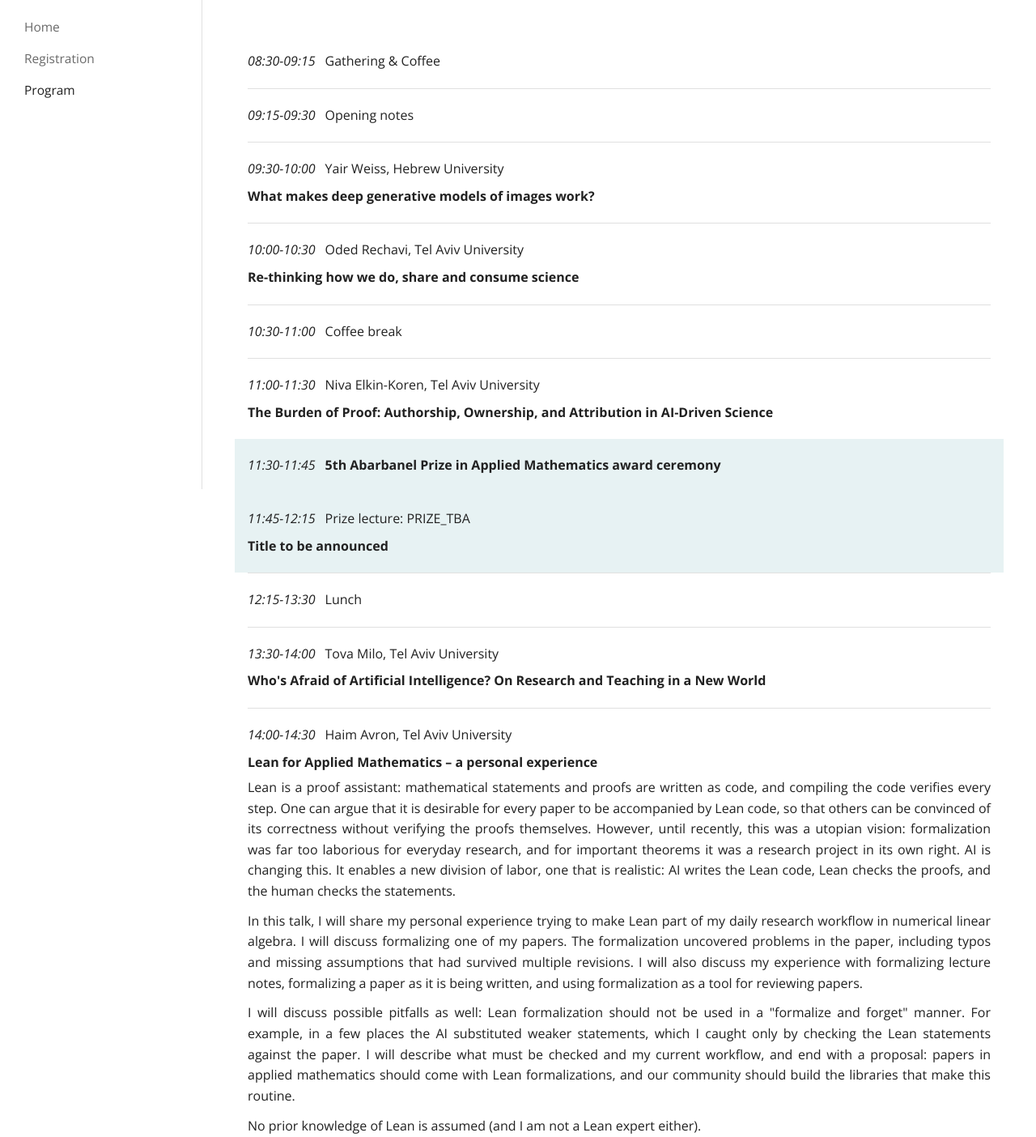
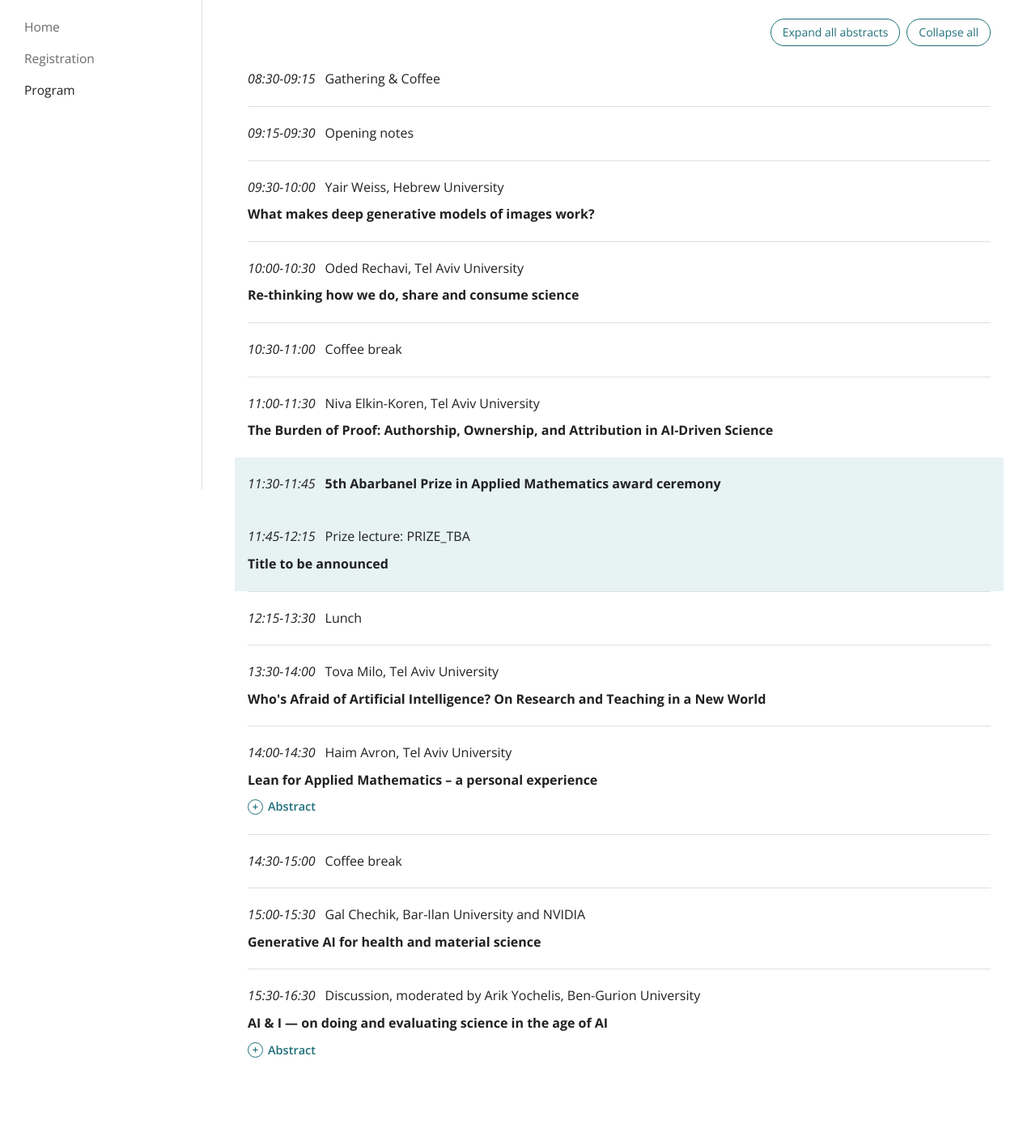
Before and after one commit to yoelsh/abarbanel2026, a plain HTML site: page program.html in a window 1280 px wide. Shown: the part 196-1600 px from the top of the page at 81% size. Drawn offline with nearby package versions, Linux system fonts and the light colour scheme.

Commit message:
Program: collapsible abstracts with expand/collapse all
Co-Authored-By: Claude Opus 5.5 <noreply@anthropic.com>
Claude-Session: https://claude.ai/code/session_01WtbwKVSe2h3QDCv8iLtd6a

```diff
--- a/program.html
+++ b/program.html
@@ -22,6 +22,10 @@
 </aside>
 <main onclick="document.body.classList.remove('menu-open')">
 <div class="page-title"><h1>Program and Abstracts</h1></div>
+<div class="abs-controls">
+  <button type="button" onclick="document.querySelectorAll('details.absbox').forEach(d=>d.open=true)">Expand all abstracts</button>
+  <button type="button" onclick="document.querySelectorAll('details.absbox').forEach(d=>d.open=false)">Collapse all</button>
+</div>
 <div class="program">
 <div class="talk"><span class="when">08:30-09:15</span><span class="who">Gathering &amp; Coffee</span></div>
 <div class="talk"><span class="when">09:15-09:30</span><span class="who">Opening notes</span></div>
@@ -33,13 +37,13 @@
 <div class="talk prize"><span class="when">11:45-12:15</span><span class="who">Prize lecture: PRIZE_TBA</span><div class="ttl">Title to be announced</div></div>
 <div class="talk"><span class="when">12:15-13:30</span><span class="who">Lunch</span></div>
 <div class="talk"><span class="when">13:30-14:00</span><span class="who">Tova Milo, Tel Aviv University</span><div class="ttl">Who's Afraid of Artificial Intelligence? On Research and Teaching in a New World</div></div>
-<div class="talk"><span class="when">14:00-14:30</span><span class="who">Haim Avron, Tel Aviv University</span><div class="ttl">Lean for Applied Mathematics – a personal experience</div><div class="abs"><p>Lean is a proof assistant: mathematical statements and proofs are written as code, and compiling the code verifies every step. One can argue that it is desirable for every paper to be accompanied by Lean code, so that others can be convinced of its correctness without verifying the proofs themselves. However, until recently, this was a utopian vision: formalization was far too laborious for everyday research, and for important theorems it was a research project in its own right. AI is changing this. It enables a new division of labor, one that is realistic: AI writes the Lean code, Lean checks the proofs, and the human checks the statements.</p>
+<div class="talk"><span class="when">14:00-14:30</span><span class="who">Haim Avron, Tel Aviv University</span><div class="ttl">Lean for Applied Mathematics – a personal experience</div><details class="absbox"><summary>Abstract</summary><div class="abs"><p>Lean is a proof assistant: mathematical statements and proofs are written as code, and compiling the code verifies every step. One can argue that it is desirable for every paper to be accompanied by Lean code, so that others can be convinced of its correctness without verifying the proofs themselves. However, until recently, this was a utopian vision: formalization was far too laborious for everyday research, and for important theorems it was a research project in its own right. AI is changing this. It enables a new division of labor, one that is realistic: AI writes the Lean code, Lean checks the proofs, and the human checks the statements.</p>
 <p>In this talk, I will share my personal experience trying to make Lean part of my daily research workflow in numerical linear algebra. I will discuss formalizing one of my papers. The formalization uncovered problems in the paper, including typos and missing assumptions that had survived multiple revisions. I will also discuss my experience with formalizing lecture notes, formalizing a paper as it is being written, and using formalization as a tool for reviewing papers.</p>
 <p>I will discuss possible pitfalls as well: Lean formalization should not be used in a "formalize and forget" manner. For example, in a few places the AI substituted weaker statements, which I caught only by checking the Lean statements against the paper. I will describe what must be checked and my current workflow, and end with a proposal: papers in applied mathematics should come with Lean formalizations, and our community should build the libraries that make this routine.</p>
-<p>No prior knowledge of Lean is assumed (and I am not a Lean expert either).</p></div></div>
+<p>No prior knowledge of Lean is assumed (and I am not a Lean expert either).</p></div></details></div>
 <div class="talk"><span class="when">14:30-15:00</span><span class="who">Coffee break</span></div>
 <div class="talk"><span class="when">15:00-15:30</span><span class="who">Gal Chechik, Bar-Ilan University and NVIDIA</span><div class="ttl">Generative AI for health and material science</div></div>
-<div class="talk"><span class="when">15:30-16:30</span><span class="who">Discussion, moderated by Arik Yochelis, Ben-Gurion University</span><div class="ttl">AI &amp; I — on doing and evaluating science in the age of AI</div><div class="abs"><p>If AI makes our work faster, cheaper and broader, is there a problem? I come to this question from two sides. As a user, I rely on AI to compute, code, draft and read beyond my field. As an associate editor of Nonlinearity, I watch the same tools reshape submissions and refereeing. This perspective aims to stimulate AI awareness: knowing what these tools can and cannot do, and how they may affect our sense of understanding and novelty. I hope to open a general discussion, with questions such as how authors, editors and referees should use AI, how we can recognize real novelty and maintain mathematical methodologies, and what AI means for education and scientific advances.</p></div></div>
+<div class="talk"><span class="when">15:30-16:30</span><span class="who">Discussion, moderated by Arik Yochelis, Ben-Gurion University</span><div class="ttl">AI &amp; I — on doing and evaluating science in the age of AI</div><details class="absbox"><summary>Abstract</summary><div class="abs"><p>If AI makes our work faster, cheaper and broader, is there a problem? I come to this question from two sides. As a user, I rely on AI to compute, code, draft and read beyond my field. As an associate editor of Nonlinearity, I watch the same tools reshape submissions and refereeing. This perspective aims to stimulate AI awareness: knowing what these tools can and cannot do, and how they may affect our sense of understanding and novelty. I hope to open a general discussion, with questions such as how authors, editors and referees should use AI, how we can recognize real novelty and maintain mathematical methodologies, and what AI means for education and scientific advances.</p></div></details></div>
 </div>
 </main>
 </body>
--- a/style.css
+++ b/style.css
@@ -68,6 +68,15 @@ hr.sep{border:0;border-top:1px solid var(--line);margin:40px 0 26px}
 .talk .ttl{font-weight:700;margin-top:8px}
 .talk .abs{text-align:justify;margin-top:6px}
 .talk .abs p{margin:0 0 .7em}
+details.absbox{margin-top:6px}
+details.absbox summary{cursor:pointer;color:var(--orange);font-weight:600;font-size:14.5px;list-style:none;display:inline-flex;align-items:center;gap:6px;padding:2px 0;user-select:none}
+details.absbox summary::-webkit-details-marker{display:none}
+details.absbox summary::before{content:"+";display:inline-grid;place-items:center;width:17px;height:17px;border:1.5px solid currentColor;border-radius:50%;font-size:13px;line-height:1}
+details.absbox[open] summary::before{content:"\2013"}
+details.absbox[open] summary{margin-bottom:2px}
+.abs-controls{display:flex;justify-content:flex-end;gap:8px;margin:-20px 0 8px}
+.abs-controls button{font:inherit;font-size:14px;background:#fff;color:var(--orange);border:1px solid var(--orange);border-radius:999px;padding:5px 14px;cursor:pointer}
+.abs-controls button:hover{background:var(--tint)}
 .talk.prize{background:var(--tint);margin:0 -16px;padding:20px 16px;border-top:0}
 
 /* ---- registration page ---- */
@@ -93,4 +102,5 @@ footer{margin-left:var(--side);padding:20px 56px 30px;color:var(--grey);font-siz
   .logos img{height:50px}
   .logos .family{font-size:24px}
   .talk .abs{text-align:left}
+  .abs-controls{justify-content:center;margin-top:-12px}
 }
```
